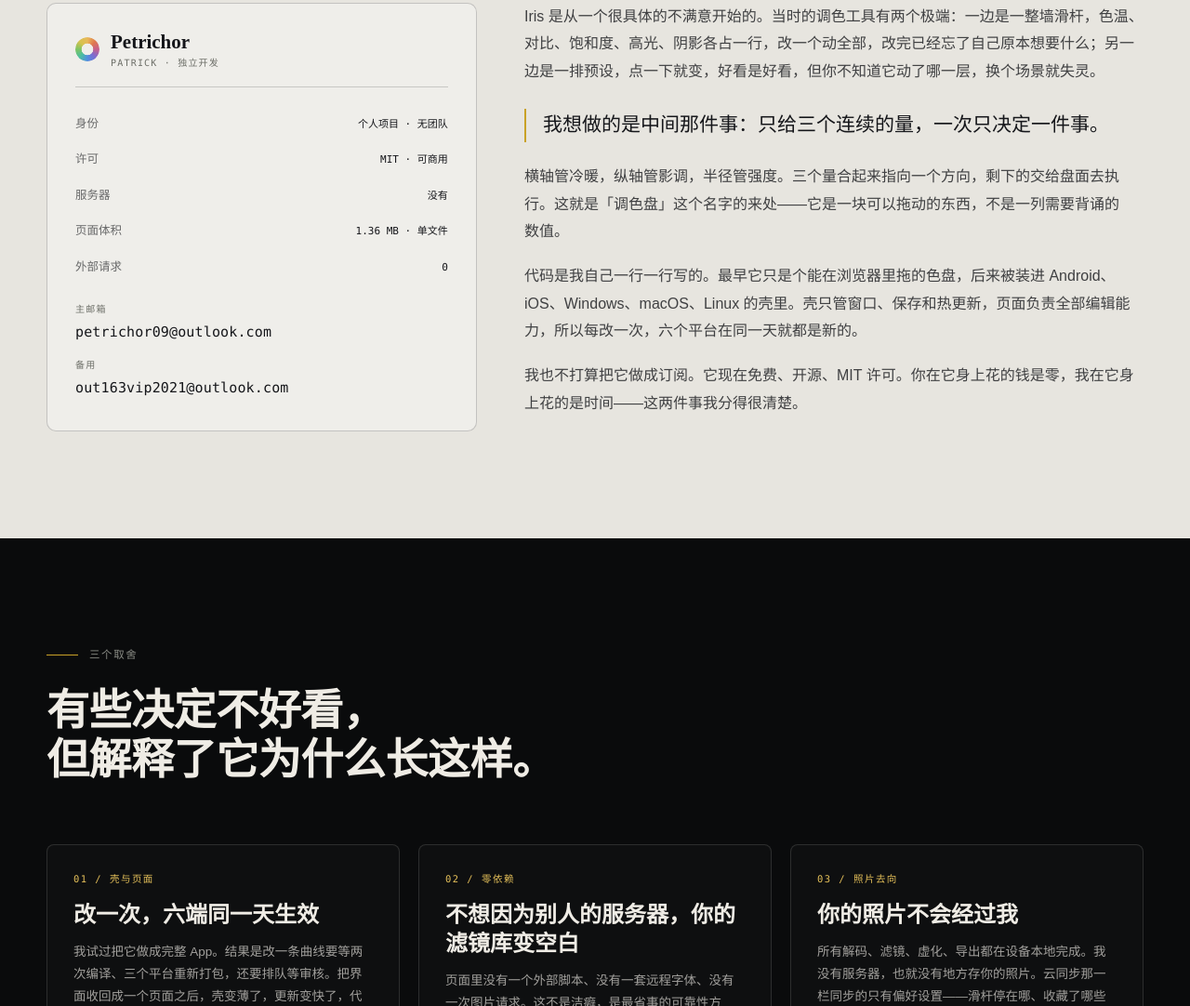
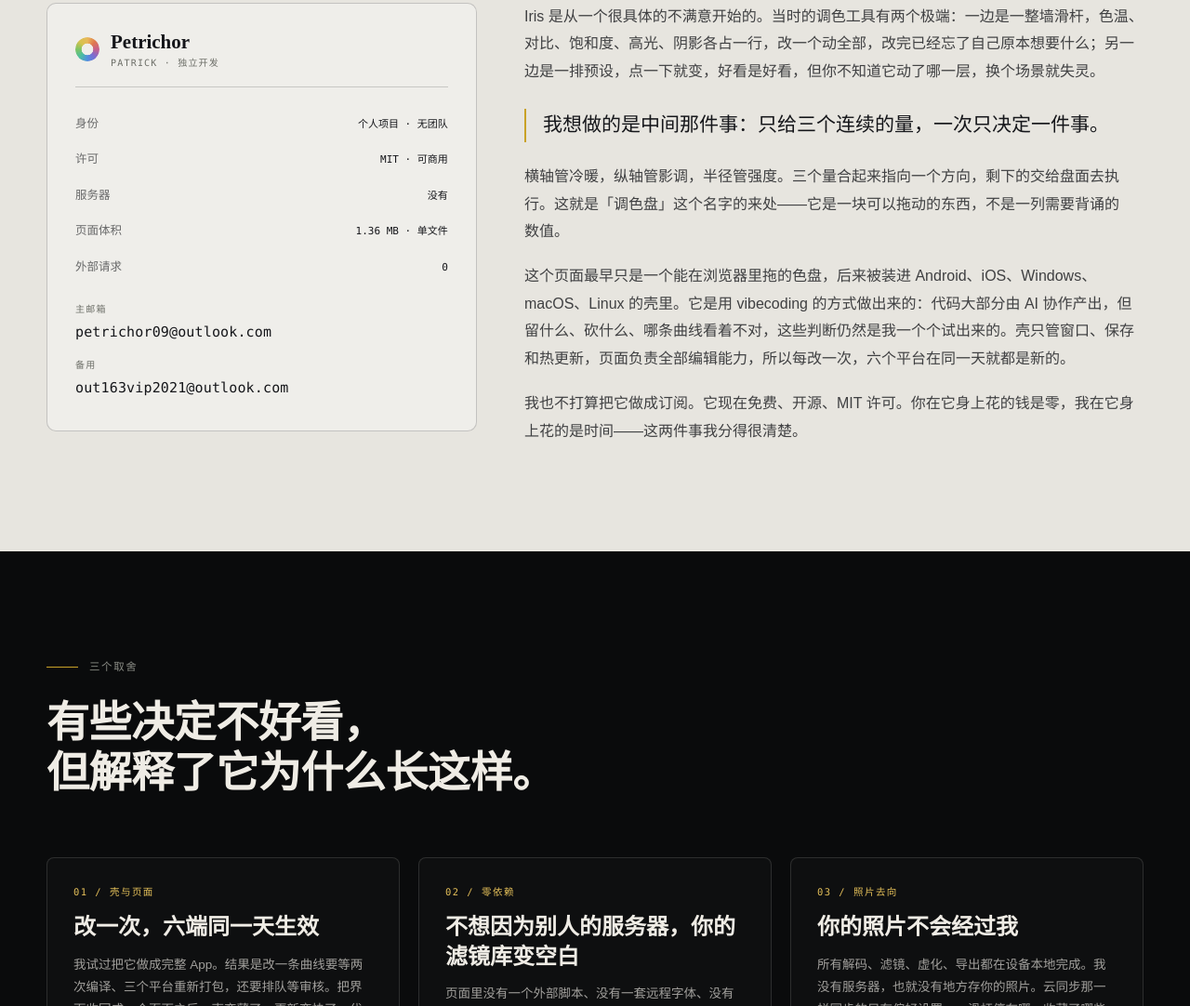
Before and after one commit to david1a21/iris-palette, a plain HTML site: page site/about.html in a window 1280 px wide. Shown: the part 1025-2107 px from the top of the page at 93% size. Drawn offline with Linux system fonts and the light colour scheme; a web font is replaced by a local one.

Commit message:
site: 关于页按实际情况改写代码来源表述（vibecoding），删去手写暗示

```diff
--- a/site/about.html
+++ b/site/about.html
@@ -320,7 +320,7 @@ h1.about em{font-style:normal;color:var(--gold2)}
         <p>Iris 是从一个很具体的不满意开始的。当时的调色工具有两个极端：一边是一整墙滑杆，色温、对比、饱和度、高光、阴影各占一行，改一个动全部，改完已经忘了自己原本想要什么；另一边是一排预设，点一下就变，好看是好看，但你不知道它动了哪一层，换个场景就失灵。</p>
         <div class="keep">我想做的是中间那件事：只给三个连续的量，一次只决定一件事。</div>
         <p>横轴管冷暖，纵轴管影调，半径管强度。三个量合起来指向一个方向，剩下的交给盘面去执行。这就是「调色盘」这个名字的来处——它是一块可以拖动的东西，不是一列需要背诵的数值。</p>
-        <p>代码是我自己一行一行写的。最早它只是个能在浏览器里拖的色盘，后来被装进 Android、iOS、Windows、macOS、Linux 的壳里。壳只管窗口、保存和热更新，页面负责全部编辑能力，所以每改一次，六个平台在同一天就都是新的。</p>
+        <p>这个页面最早只是一个能在浏览器里拖的色盘，后来被装进 Android、iOS、Windows、macOS、Linux 的壳里。它是用 vibecoding 的方式做出来的：代码大部分由 AI 协作产出，但留什么、砍什么、哪条曲线看着不对，这些判断仍然是我一个个试出来的。壳只管窗口、保存和热更新，页面负责全部编辑能力，所以每改一次，六个平台在同一天就都是新的。</p>
         <p>我也不打算把它做成订阅。它现在免费、开源、MIT 许可。你在它身上花的钱是零，我在它身上花的是时间——这两件事我分得很清楚。</p>
       </div>
     </div>
```
